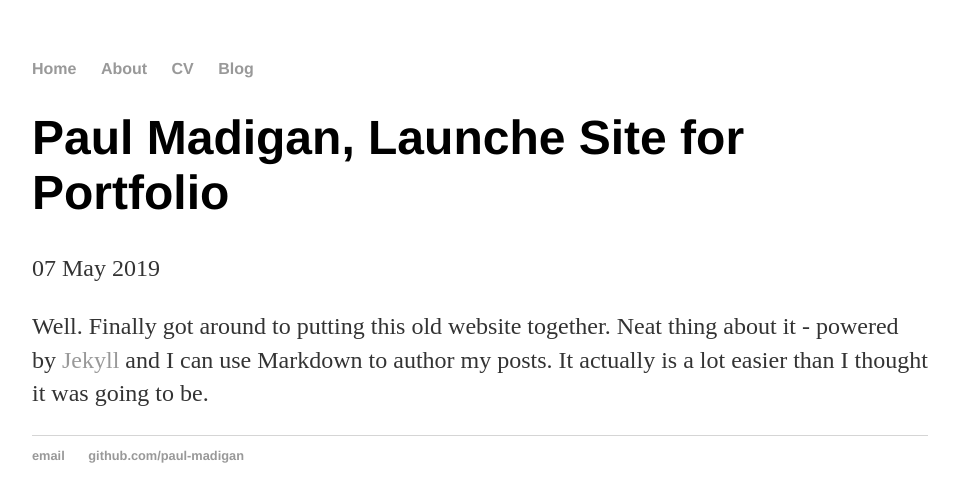
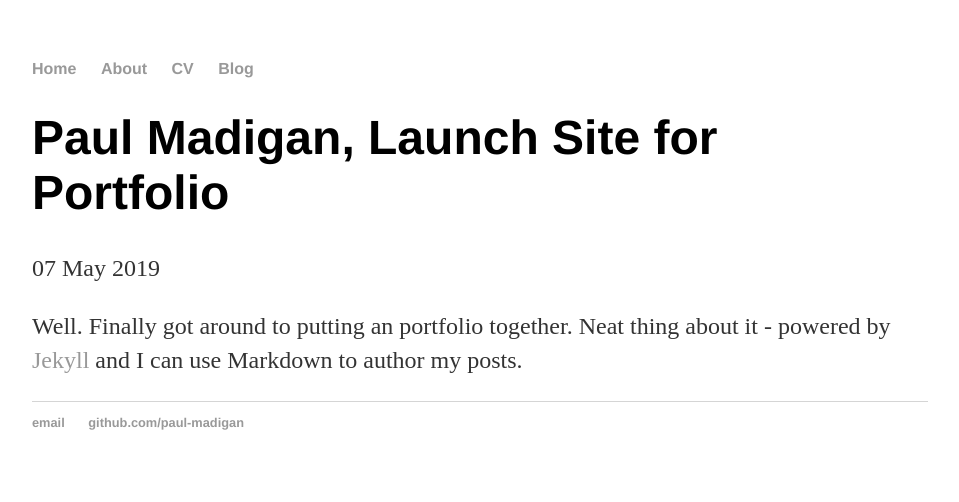
Before and after one commit to paul-madigan/paul-madigan.github.io, a Jekyll site: the page built from _posts/2019-05-07-paul-madigan-site-launched.md, in a window 1280 px wide. Shown: the top 502 px of the page, without its empty margins (160-1119 px from the left). Built offline with Jekyll 4.4.1, drawn with Linux system fonts in a browser that asks for light colours.

Commit message:
Update 2019-05-07-paul-madigan-site-launched.md
Spelling Changes and Edits

```diff
--- a/_posts/2019-05-07-paul-madigan-site-launched.md
+++ b/_posts/2019-05-07-paul-madigan-site-launched.md
@@ -1,7 +1,7 @@
 ---
 layout: post
-title: "Paul Madigan, Launche Site for Portfolio"
+title: "Paul Madigan, Launch Site for Portfolio"
 date: 2019-05-07
 ---
 
-Well. Finally got around to putting this old website together. Neat thing about it - powered by [Jekyll](http://jekyllrb.com) and I can use Markdown to author my posts. It actually is a lot easier than I thought it was going to be.
+Well. Finally got around to putting an portfolio together. Neat thing about it - powered by [Jekyll](http://jekyllrb.com) and I can use Markdown to author my posts.
```
